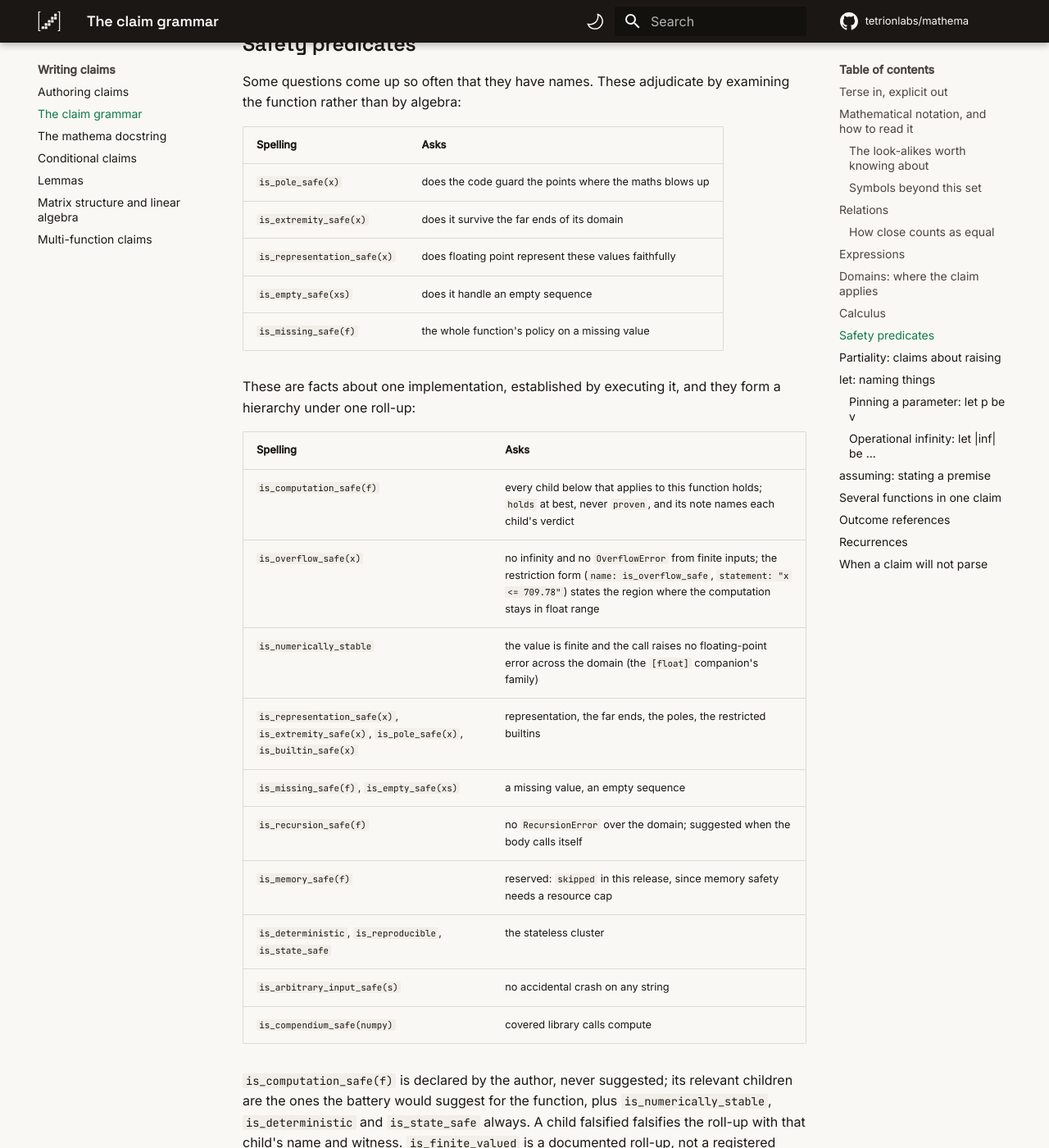
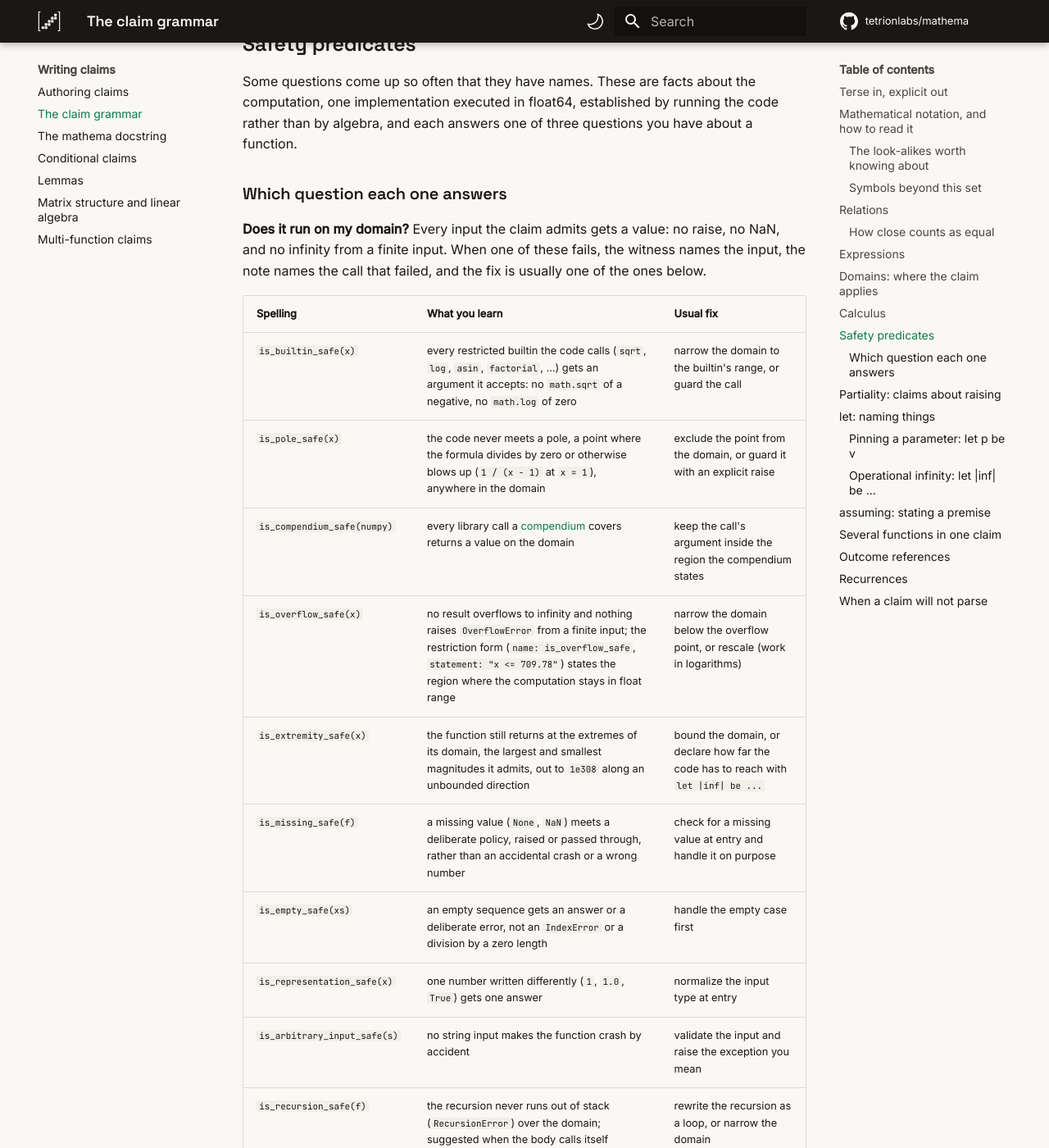
Before and after one commit to tetrionlabs/mathema, an MkDocs documentation site: the page built from docs/grammar.md, in a window 1280 px wide and 1400 px high, scrolled down 8536 px. Shown: the whole window at 82% size. Built offline with MkDocs 1.6.1 and Material for MkDocs 9.7.7, drawn with Linux system fonts in a browser that asks for light colours; some of the changed text lies outside the part shown.

Commit message:
docs: safety families listed under the question each answers, with the plain reading and usual fix; describe's careful lines

```diff
--- a/docs/grammar.md
+++ b/docs/grammar.md
@@ -302,42 +302,64 @@ check every case rather than guessing.
 
 ## Safety predicates
 
-Some questions come up so often that they have names. These adjudicate
-by examining the function rather than by algebra:
+Some questions come up so often that they have names. These are facts
+about the computation, one implementation executed in float64,
+established by running the code rather than by algebra, and each
+answers one of three questions you have about a function.
 
-| Spelling | Asks |
-|---|---|
-| `is_pole_safe(x)` | does the code guard the points where the maths blows up |
-| `is_extremity_safe(x)` | does it survive the far ends of its domain |
-| `is_representation_safe(x)` | does floating point represent these values faithfully |
-| `is_empty_safe(xs)` | does it handle an empty sequence |
-| `is_missing_safe(f)` | the whole function's policy on a missing value |
+### Which question each one answers
 
-These are facts about one implementation, established by executing
-it, and they form a hierarchy under one roll-up:
+**Does it run on my domain?** Every input the claim admits gets a
+value: no raise, no NaN, and no infinity from a finite input. When one
+of these fails, the witness names the input, the note names the call
+that failed, and the fix is usually one of the ones below.
 
-| Spelling | Asks |
-|---|---|
-| `is_computation_safe(f)` | every child below that applies to this function holds; `holds` at best, never `proven`, and its note names each child's verdict |
-| `is_overflow_safe(x)` | no infinity and no `OverflowError` from finite inputs; the restriction form (`name: is_overflow_safe`, `statement: "x <= 709.78"`) states the region where the computation stays in float range |
-| `is_numerically_stable` | the value is finite and the call raises no floating-point error across the domain (the `[float]` companion's family) |
-| `is_representation_safe(x)`, `is_extremity_safe(x)`, `is_pole_safe(x)`, `is_builtin_safe(x)` | representation, the far ends, the poles, the restricted builtins |
-| `is_missing_safe(f)`, `is_empty_safe(xs)` | a missing value, an empty sequence |
-| `is_recursion_safe(f)` | no `RecursionError` over the domain; suggested when the body calls itself |
-| `is_memory_safe(f)` | reserved: `skipped` in this release, since memory safety needs a resource cap |
-| `is_deterministic`, `is_reproducible`, `is_state_safe` | the stateless cluster |
-| `is_arbitrary_input_safe(s)` | no accidental crash on any string |
-| `is_compendium_safe(numpy)` | covered library calls compute |
+| Spelling | What you learn | Usual fix |
+|---|---|---|
+| `is_builtin_safe(x)` | every restricted builtin the code calls (`sqrt`, `log`, `asin`, `factorial`, ...) gets an argument it accepts: no `math.sqrt` of a negative, no `math.log` of zero | narrow the domain to the builtin's range, or guard the call |
+| `is_pole_safe(x)` | the code never meets a pole, a point where the formula divides by zero or otherwise blows up (`1 / (x - 1)` at `x = 1`), anywhere in the domain | exclude the point from the domain, or guard it with an explicit raise |
+| `is_compendium_safe(numpy)` | every library call a [compendium](claims-transfer.md#in-the-compendium) covers returns a value on the domain | keep the call's argument inside the region the compendium states |
+| `is_overflow_safe(x)` | no result overflows to infinity and nothing raises `OverflowError` from a finite input; the restriction form (`name: is_overflow_safe`, `statement: "x <= 709.78"`) states the region where the computation stays in float range | narrow the domain below the overflow point, or rescale (work in logarithms) |
+| `is_extremity_safe(x)` | the function still returns at the extremes of its domain, the largest and smallest magnitudes it admits, out to `1e308` along an unbounded direction | bound the domain, or declare how far the code has to reach with <code>let &#124;inf&#124; be ...</code> |
+| `is_missing_safe(f)` | a missing value (`None`, `NaN`) meets a deliberate policy, raised or passed through, rather than an accidental crash or a wrong number | check for a missing value at entry and handle it on purpose |
+| `is_empty_safe(xs)` | an empty sequence gets an answer or a deliberate error, not an `IndexError` or a division by a zero length | handle the empty case first |
+| `is_representation_safe(x)` | one number written differently (`1`, `1.0`, `True`) gets one answer | normalize the input type at entry |
+| `is_arbitrary_input_safe(s)` | no string input makes the function crash by accident | validate the input and raise the exception you mean |
+| `is_recursion_safe(f)` | the recursion never runs out of stack (`RecursionError`) over the domain; suggested when the body calls itself | rewrite the recursion as a loop, or narrow the domain |
+| `is_memory_safe(f)` | reserved: `skipped` in this release, since memory safety needs a resource cap | |
 
-`is_computation_safe(f)` is declared by the author, never suggested;
-its relevant children are the ones the battery would suggest for the
-function, plus `is_numerically_stable`, `is_deterministic` and
-`is_state_safe` always. A child falsified falsifies the roll-up with
-that child's name and witness. `is_finite_valued` is a documented
-roll-up, not a registered family: `is_defined` and `is_overflow_safe`
-over the domain together say the function returns a finite value
-everywhere on it. `is_defined` itself stays outside the hierarchy: it
-is about the mathematics, see
+**Is the answer right in float64?** The function returns, and the
+number it returns is the one the mathematics says.
+
+| Spelling | What you learn | Usual fix |
+|---|---|---|
+| `is_numerically_stable` | the value is finite and the call raises no floating-point error across the domain | narrow the domain, or reorder the arithmetic that loses the value |
+| `<name>[float]` | the companion every proof spawns: the proven relation run in float64 at the domain's corners and inside it, falsified with a witness where the computation loses what the mathematics proves (see [the evidence ladder](evidence-ladder.md#a-proof-is-the-mathematics-float-is-the-computation)) | narrow the domain, fix the code, or state the claim with `route="derive:math_only"` |
+
+**Is it repeatable?** The same call gives the same answer and leaves
+nothing behind.
+
+| Spelling | What you learn | Usual fix |
+|---|---|---|
+| `is_deterministic` | the same inputs give the same output on every call | remove the hidden input (a clock, a global counter, an unseeded random draw) |
+| `is_reproducible` | the same inputs give the same output once the random seed is fixed | draw from a generator the caller can seed |
+| `is_state_safe` | the call changes nothing outside itself: no argument mutated, no global written | copy before modifying, and return the result instead of storing it |
+
+`is_computation_safe(f)` is the roll-up: every child that applies to
+the function, drawn from the first two questions (a child applies when
+the battery would suggest it for the function) together with
+`is_numerically_stable`, `is_deterministic` and `is_state_safe`, which
+always apply. It is declared by the author, never suggested; it is
+`holds` at best, never `proven`, its note names each child's verdict,
+and a falsified child falsifies it with that child's name and witness.
+`is_finite_valued` is a documented roll-up, not a registered family:
+`is_defined` and `is_overflow_safe` over the domain together say the
+function returns a finite value everywhere on it.
+
+`is_defined` is not in these tables. Whether a function is defined at a
+point (a square root of a negative, a logarithm of zero) is a question
+about the mathematics, the same in every language, and the derive
+route reasons about it directly; see
 [conditional claims](conditional-claims.md).
 
 ## Partiality: claims about raising
```
Also changed, not shown: docs/guarantees.md (+6 -0 lines), docs/modes/describe.md (+15 -0 lines).
